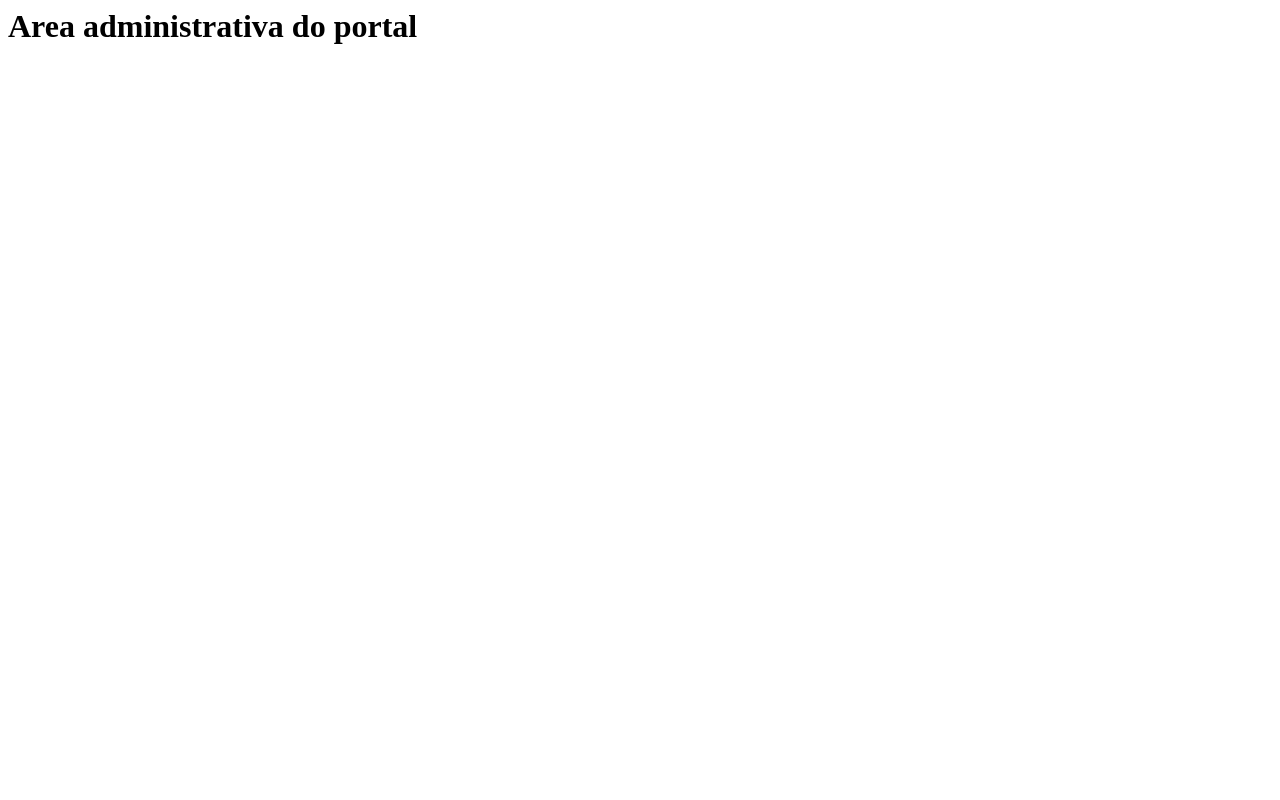
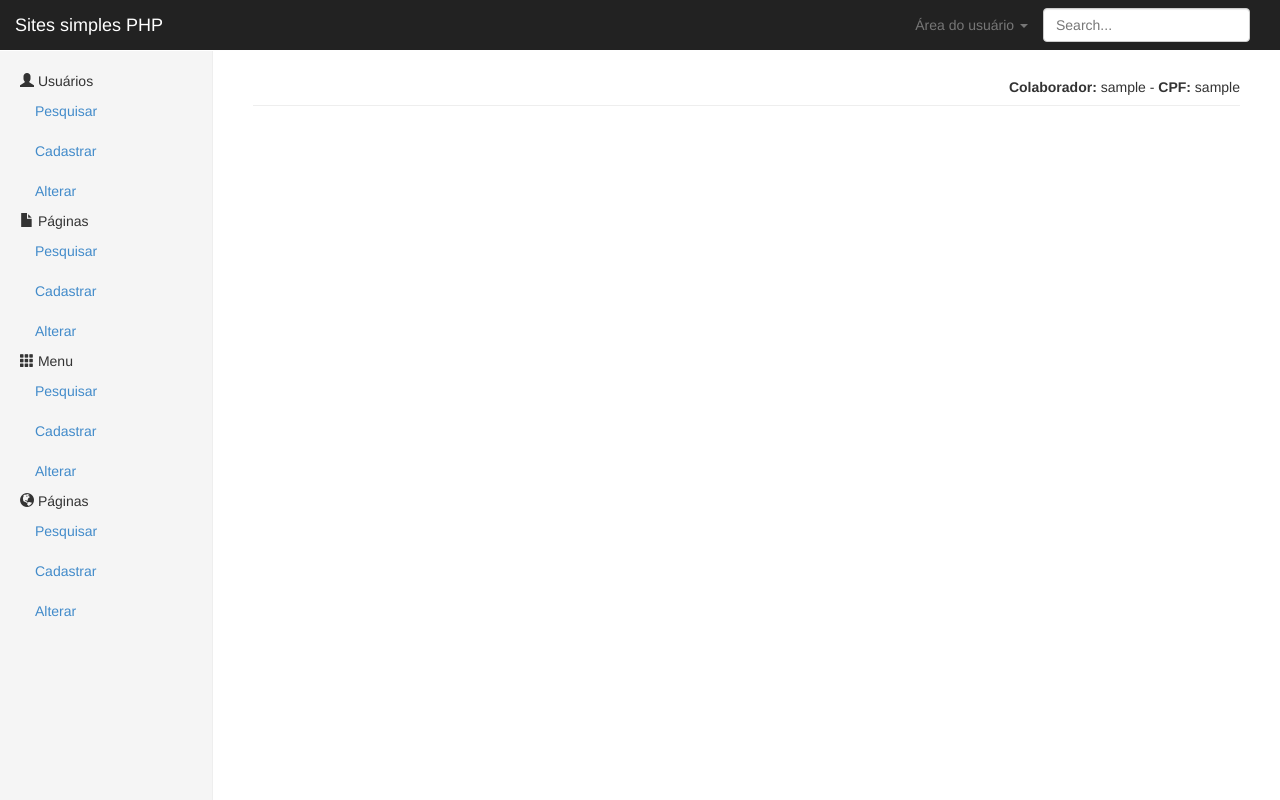
Before and after one commit to andreferreirati/site_simples_php, a PHP site: page /admin/painel/index.php in a window 1280 px wide. Run offline with PHP 8.4, Linux system fonts and the light colour scheme; the visitor is signed in with stand-in values (Sample User, id 1); data that the repository does not hold is empty.

Commit message:
Preparando o layout do backend do sistema

```diff
--- /dev/null
+++ b/admin/css/painelAdmin.css
@@ -0,0 +1,3 @@
+.txtDadosColaborador{
+    font-weight: bold;
+}
--- a/admin/painel/index.php
+++ b/admin/painel/index.php
@@ -10,4 +10,99 @@
  * Copyright: 2014
  */
 
-echo '<h1>Area administrativa do portal</h1>';
+require_once ('../../config.php');
+
+?>
+<!DOCTYPE html>
+<html lang="pt-BR">
+  <head>
+    <meta charset="utf-8">
+    <meta http-equiv="X-UA-Compatible" content="IE=edge">
+    <meta name="viewport" content="width=device-width, initial-scale=1">
+    <meta name="description" content="Site simples em PHP">
+    <meta name="author" content="Luis Alberto Concha Curay">
+    <link rel="icon" href="<?php echo $base_url ?>/publico/imagens/favicon.ico">
+    <title>Administração</title>
+    <link href="<?php echo $base_url ?>/publico/bootstrap/css/bootstrap.min.css" rel="stylesheet">
+    <link href="<?php echo $base_url ?>/publico/bootstrap/css/dashboard.css" rel="stylesheet">
+    <link href="<?php echo $base_url ?>/admin/css/painelAdmin.css" rel="stylesheet">
+  </head>
+
+  <body>
+
+    <div class="navbar navbar-inverse navbar-fixed-top" role="navigation">
+      <div class="container-fluid">
+        <div class="navbar-header">
+          <button type="button" class="navbar-toggle" data-toggle="collapse" data-target=".navbar-collapse">
+            <span class="sr-only">Toggle navigation</span>
+            <span class="icon-bar"></span>
+            <span class="icon-bar"></span>
+            <span class="icon-bar"></span>
+          </button>
+          <a class="navbar-brand" href="#">Sites simples PHP</a>
+        </div>
+        <div class="navbar-collapse collapse">
+            <form class="navbar-form navbar-right">
+              <input type="text" class="form-control" placeholder="Search...">
+            </form>
+            <ul class="nav navbar-nav navbar-right">
+                <li class="dropdown">
+                    <a data-toggle="dropdown" class="dropdown-toggle" href="#">Área do usuário <span class="caret"></span></a>
+                    <ul role="menu" class="dropdown-menu">
+                        <li class="dropdown-header">Opções</li>
+                        <li><a href="#">Alterar senha</a></li>
+                        <li class="divider"></li>
+                        <li><a href="#">Atualizar dados</a></li>
+                    </ul>
+                </li>
+            </ul>
+        </div>
+      </div>
+    </div>
+
+    <div class="container-fluid">
+      <div class="row">
+        <div class="col-sm-3 col-md-2 sidebar">
+          <ul class="nav navbar-link">
+            <li class="nav-header"><i class="glyphicon glyphicon-user"></i> Usuários</a></li>
+              <li><a href="#">Pesquisar</a></li>
+              <li><a href="#">Cadastrar</a></li>
+              <li><a href="#">Alterar</a></li>
+          </ul>
+          <ul class="nav navbar-link">
+              <li class="nav-header"><i class="glyphicon glyphicon-file"></i> Páginas</a></li>
+              <li><a href="#">Pesquisar</a></li>
+              <li><a href="#">Cadastrar</a></li>
+              <li><a href="#">Alterar</a></li>
+          </ul>
+          <ul class="nav navbar-link">
+              <li class="nav-header"><i class="glyphicon glyphicon-th"></i> Menu</a></li>
+              <li><a href="#">Pesquisar</a></li>
+              <li><a href="#">Cadastrar</a></li>
+              <li><a href="#">Alterar</a></li>
+          </ul>
+          <ul class="nav navbar-link">
+              <li class="nav-header"><i class="glyphicon glyphicon-globe"></i> Páginas</a></li>
+              <li><a href="#">Pesquisar</a></li>
+              <li><a href="#">Cadastrar</a></li>
+              <li><a href="#">Alterar</a></li>
+          </ul>
+        </div>
+        <div class="col-sm-9 col-sm-offset-3 col-md-10 col-md-offset-2 main">
+          <h5  class="sub-header text-right">
+              <span class="txtDadosColaborador">Colaborador:</span> <?php echo $_SESSION['nome_usuario']; ?> - <span class="txtDadosColaborador">CPF: </span><?php echo $_SESSION['cpf_usuario']; ?>
+          </h5>
+          <div class="table-responsive">
+
+          </div>
+        </div>
+      </div>
+    </div>
+
+    <!-- Bootstrap core JavaScript
+    ================================================== -->
+    <!-- Placed at the end of the document so the pages load faster -->
+    <script src="<?php echo $base_url ?>/publico/js/jquery.min.js"></script>
+    <script src="<?php echo $base_url ?>/publico/bootstrap/js/bootstrap.min.js"></script>
+  </body>
+</html>
--- /dev/null
+++ b/publico/bootstrap/css/dashboard.css
@@ -0,0 +1,105 @@
+/*
+ * Base structure
+ */
+
+/* Move down content because we have a fixed navbar that is 50px tall */
+body {
+    padding-top: 50px;
+}
+
+
+/*
+ * Global add-ons
+ */
+
+.sub-header {
+    padding-bottom: 10px;
+    border-bottom: 1px solid #eee;
+}
+
+/*
+ * Top navigation
+ * Hide default border to remove 1px line.
+ */
+.navbar-fixed-top {
+    border: 0;
+}
+
+/*
+ * Sidebar
+ */
+
+/* Hide for mobile, show later */
+.sidebar {
+    display: none;
+}
+@media (min-width: 768px) {
+    .sidebar {
+        position: fixed;
+        top: 51px;
+        bottom: 0;
+        left: 0;
+        z-index: 1000;
+        display: block;
+        padding: 20px;
+        overflow-x: hidden;
+        overflow-y: auto; /* Scrollable contents if viewport is shorter than content. */
+        background-color: #f5f5f5;
+        border-right: 1px solid #eee;
+    }
+}
+
+/* Sidebar navigation */
+.nav-sidebar {
+    margin-right: -21px; /* 20px padding + 1px border */
+    margin-bottom: 20px;
+    margin-left: -20px;
+}
+.nav-sidebar > li > a {
+    padding-right: 20px;
+    padding-left: 20px;
+}
+.nav-sidebar > .active > a,
+.nav-sidebar > .active > a:hover,
+.nav-sidebar > .active > a:focus {
+    color: #fff;
+    background-color: #428bca;
+}
+
+
+/*
+ * Main content
+ */
+
+.main {
+    padding: 20px;
+}
+@media (min-width: 768px) {
+    .main {
+        padding-right: 40px;
+        padding-left: 40px;
+    }
+}
+.main .page-header {
+    margin-top: 0;
+}
+
+
+/*
+ * Placeholder dashboard ideas
+ */
+
+.placeholders {
+    margin-bottom: 30px;
+    text-align: center;
+}
+.placeholders h4 {
+    margin-bottom: 0;
+}
+.placeholder {
+    margin-bottom: 20px;
+}
+.placeholder img {
+    display: inline-block;
+    border-radius: 50%;
+}
```
Also changed, not shown: publico/imagens/favicon.ico (added).
